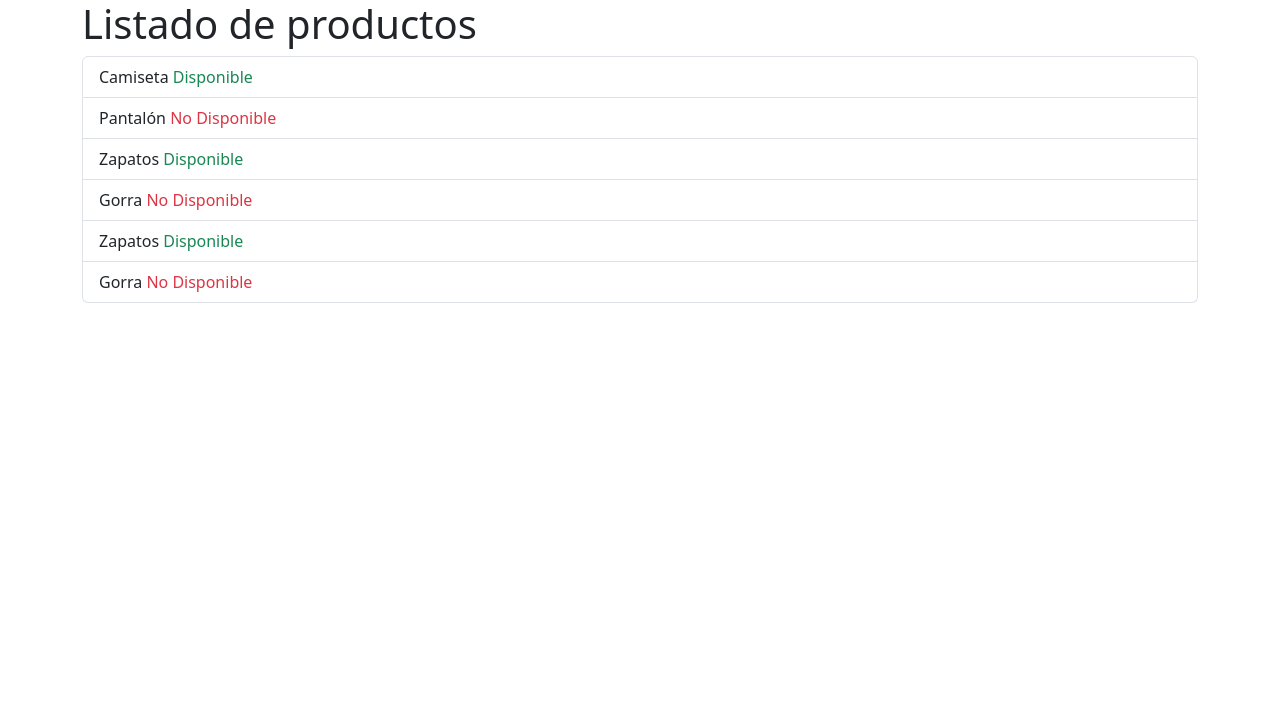
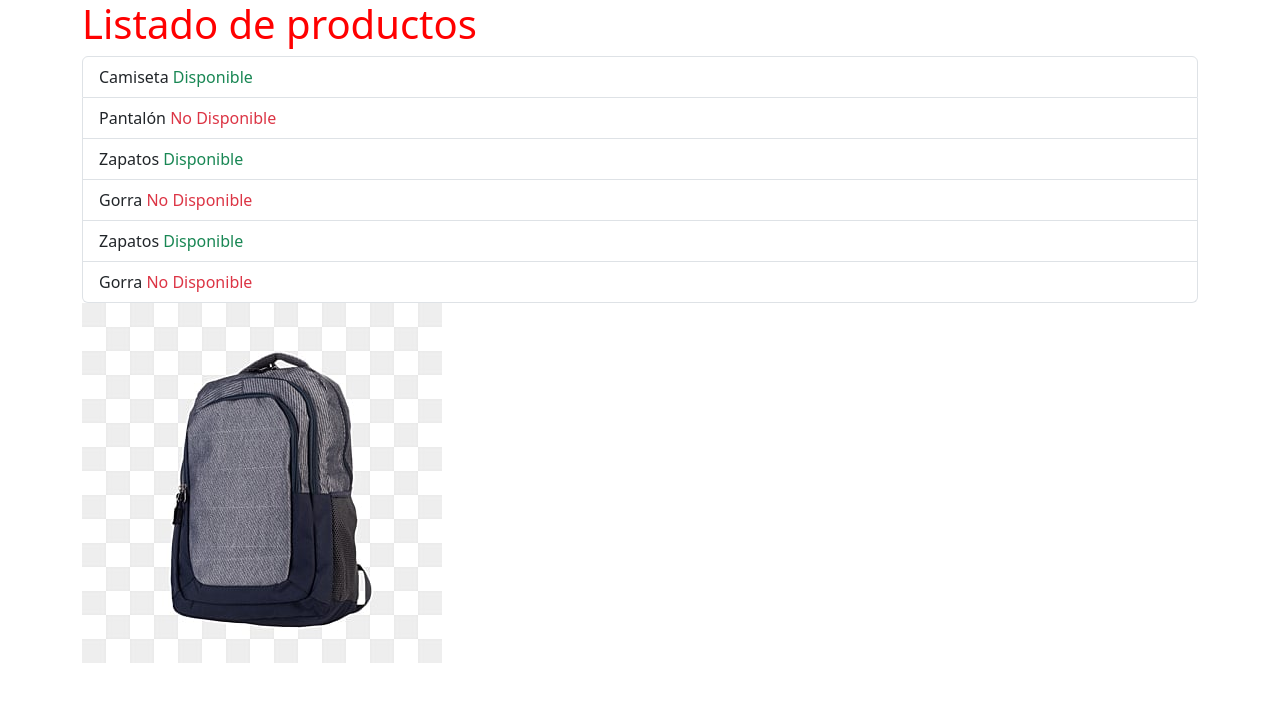
Before and after one commit to juanmagp80/DjangoCourse, a Django app: page / in a window 1280 px wide. Shown: the top 702 px of the page. Run offline with Django 5.2, Linux system fonts and the light colour scheme.

Commit message:
seguimos con el curso

```diff
--- /dev/null
+++ b/static/css/style.css
@@ -0,0 +1,3 @@
+h1 {
+    color: red;
+}
--- /dev/null
+++ b/static/js/main.js
@@ -0,0 +1 @@
+console.log('hola mundo desde main.js  ')
--- a/templates/index.html
+++ b/templates/index.html
@@ -1,3 +1,5 @@
+{% load static %}
+
 <!DOCTYPE html>
 <html lang="en">
 
@@ -15,6 +17,8 @@
     <script src="https://cdn.jsdelivr.net/npm/bootstrap@5.3.3/dist/js/bootstrap.bundle.min.js"
         integrity="sha384-YvpcrYf0tY3lHB60NNkmXc5s9fDVZLESaAA55NDzOxhy9GkcIdslK1eN7N6jIeHz"
         crossorigin="anonymous"></script>
+    <script src="{% static 'js/main.js' %}"> </script>
+    <link rel="stylesheet" href="{% static 'css/style.css' %}">
 
 </head>
 
@@ -41,6 +45,7 @@
 
                     {% endfor %}
                 </ul>
+                <img src="{% static 'images/mochila.jpg' %}" alt="imagen" class="img-fluid">
             </div>
         </div>
     </div>
```
Also changed, not shown: mysite/settings.py (+6 -1 lines), db.sqlite3, static/images/mochila.jpg (added).
